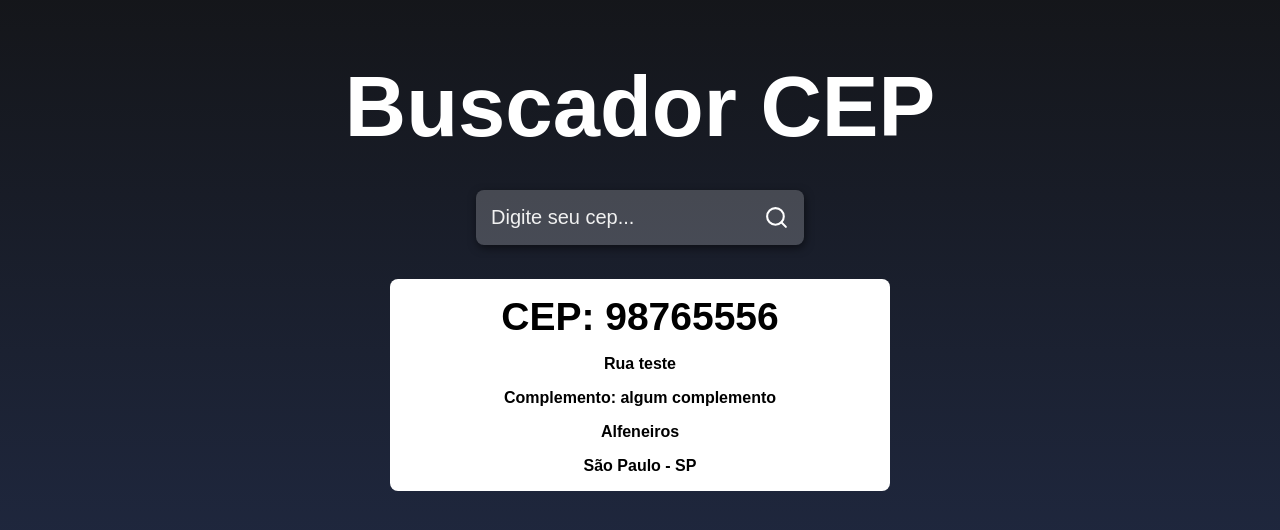
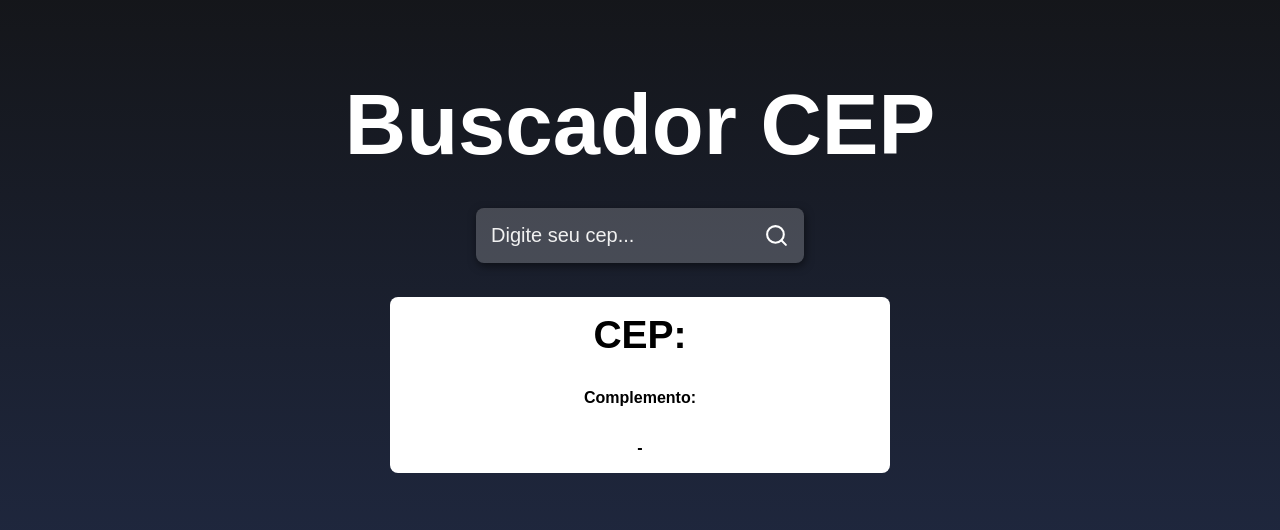
Before and after one commit to leticea/buscador-cep, a React (Create React App) app: page / in a window 1280 px wide. Shown: the part 126-656 px from the top of the page. Built offline with nearby package versions, Linux system fonts and the light colour scheme.

Commit message:
inserindo as informações na tela

```diff
--- a/src/App.js
+++ b/src/App.js
@@ -7,6 +7,7 @@
 function App() {
 
   const [input, setInput] = useState('');
+  const [cep, setCep] = useState({});
 
   async function handleSearch() {
 
@@ -17,7 +18,8 @@
 
     try {
       const response = await api.get(`${input}/json`);
-      console.log(response.data);
+      setCep(response.data);
+      setInput("");
 
     } catch {
       alert("Erro ao buscar");
@@ -43,12 +45,12 @@
       </div>
 
       <main className="main">
-        <h2>CEP: 98765556</h2>
+        <h2>CEP: {cep.cep}</h2>
 
-        <span>Rua teste</span>
-        <span>Complemento: algum complemento</span>
-        <span>Alfeneiros</span>
-        <span>São Paulo - SP</span>
+        <span>{cep.logradouro}</span>
+        <span>Complemento: {cep.complemento}</span>
+        <span>{cep.bairro}</span>
+        <span>{cep.localidade} - {cep.uf}</span>
 
       </main>
     </div>
```
